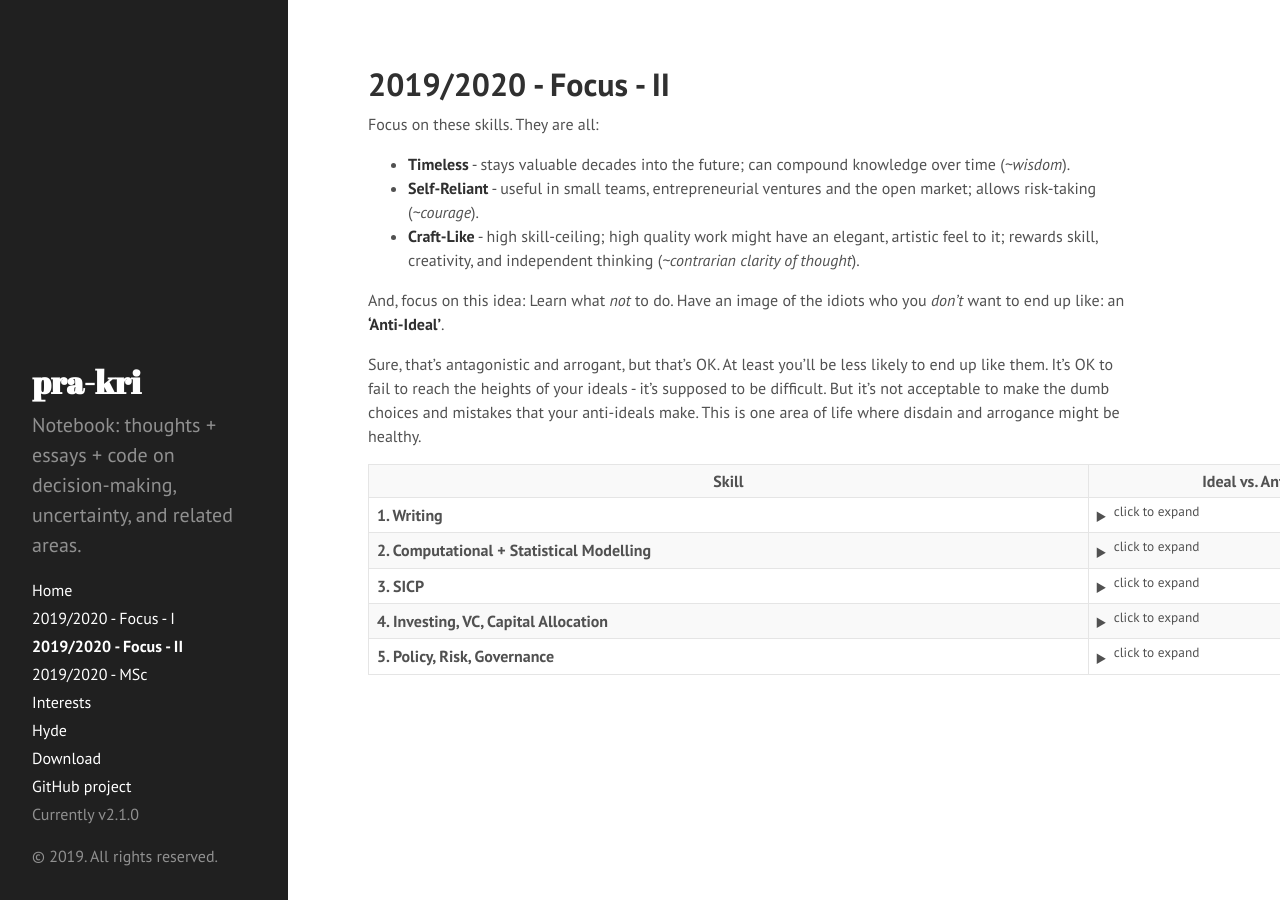
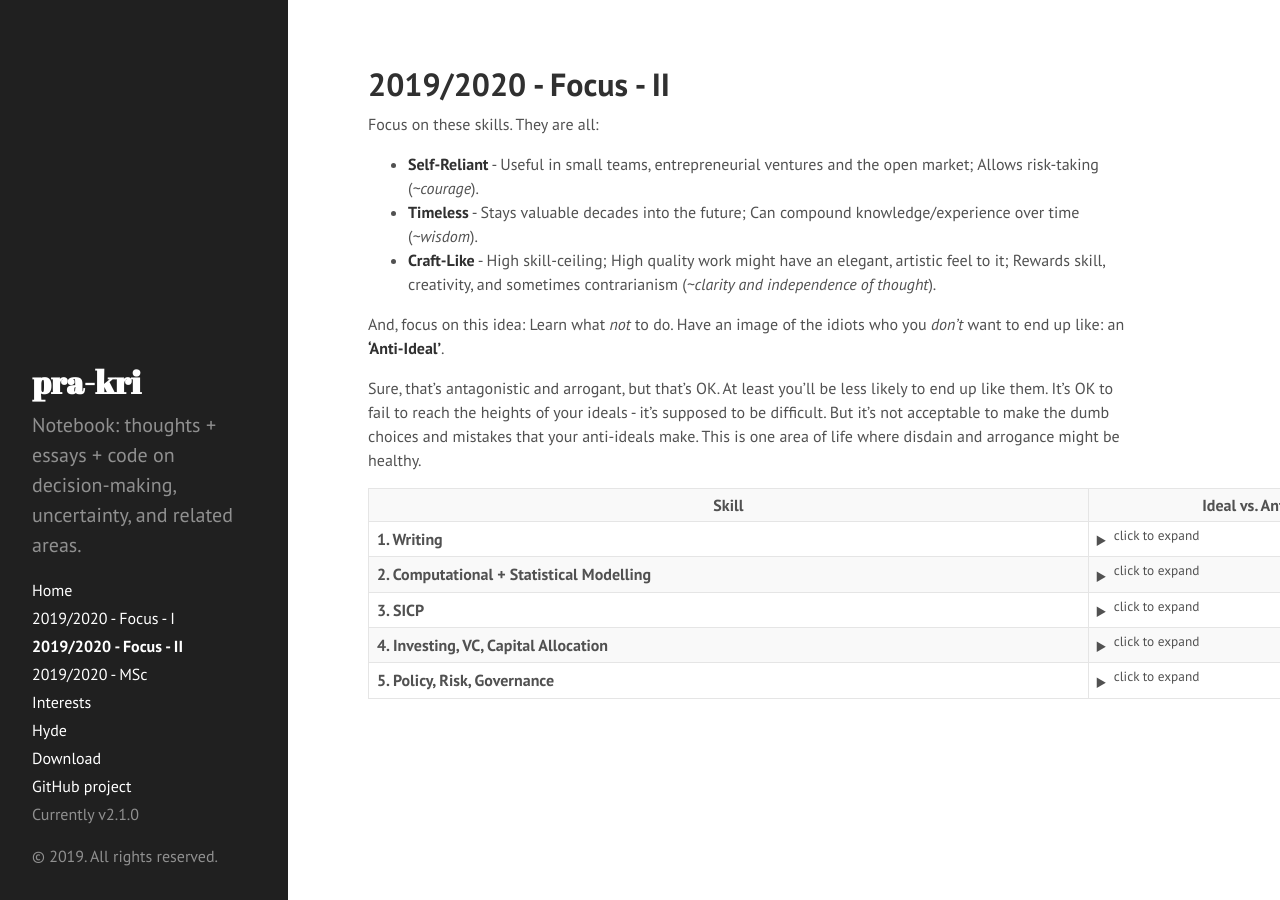
Before and after one commit to pra-kri/pra-kri.github.io, a Jekyll site: the page built from 2019to2020_focus_part2.md, in a window 1280 px wide. Built offline with Jekyll 4.4.1, drawn with Linux system fonts in a browser that asks for light colours; Markdown is read by kramdown in place of the engine named in the settings.

Commit message:
Update 2019to2020_focus_part2.md

```diff
--- a/2019to2020_focus_part2.md
+++ b/2019to2020_focus_part2.md
@@ -4,9 +4,9 @@ title: 2019/2020 - Focus - II
 ---
 
 Focus on these skills. They are all:
-* **Timeless** - stays valuable decades into the future; can compound knowledge over time (*~wisdom*).
-* **Self-Reliant** - useful in small teams, entrepreneurial ventures and the open market; allows risk-taking (*~courage*).
-* **Craft-Like** - high skill-ceiling; high quality work might have an elegant, artistic feel to it; rewards skill, creativity, and independent thinking (*~contrarian clarity of thought*).
+* **Self-Reliant** - Useful in small teams, entrepreneurial ventures and the open market; Allows risk-taking (*~courage*).
+* **Timeless** - Stays valuable decades into the future; Can compound knowledge/experience over time (*~wisdom*).
+* **Craft-Like** - High skill-ceiling; High quality work might have an elegant, artistic feel to it; Rewards skill, creativity, and sometimes contrarianism (*~clarity and independence of thought*).
 
 And, focus on this idea: Learn what *not* to do. Have an image of the idiots who you *don't* want to end up like: an **'Anti-Ideal'**.
 
```
